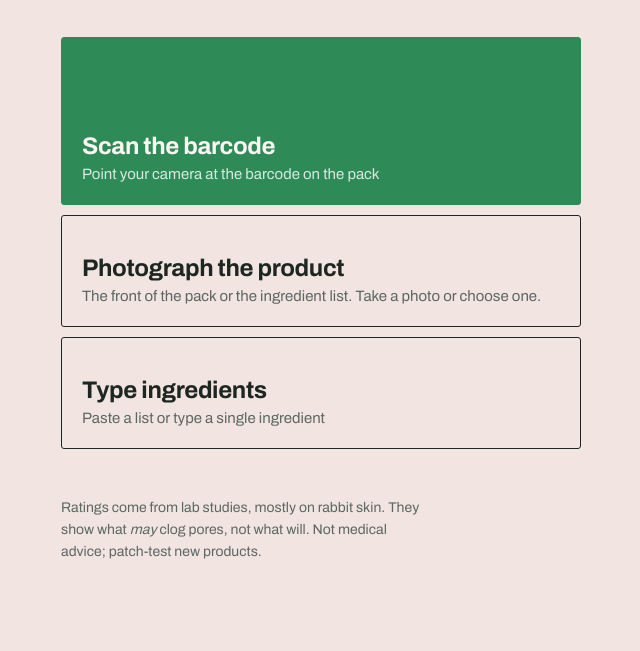
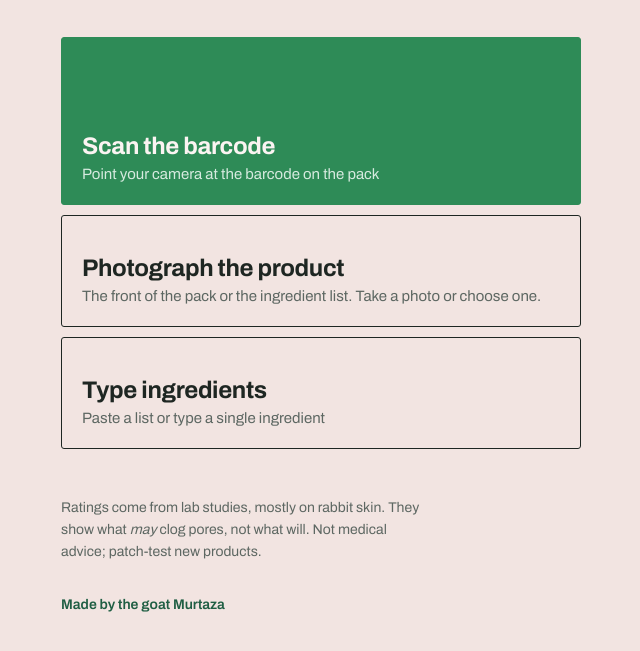
Before and after one commit to murtaza-waqar-257/Pore, a website: page index.html in a window 1280 px wide. Shown: the part 253-904 px from the top of the page, without its empty margins (319-959 px from the left). Before the commit the page ends 877 px from the top, so only its background shows below. Drawn offline with Linux system fonts and the light colour scheme.

Commit message:
Add credit line
Co-Authored-By: Claude Opus 5.5 <noreply@anthropic.com>
Claude-Session: https://claude.ai/code/session_01FWnBPdRkfABbxD9CNVaBcW

```diff
--- a/app.js
+++ b/app.js
@@ -61,6 +61,7 @@
         </button>
       </div>
       <p class="foot">Ratings come from lab studies, mostly on rabbit skin. They show what <em>may</em> clog pores, not what will. Not medical advice; patch-test new products.</p>
+      <p class="credit">Made by the goat Murtaza</p>
     `);
     wirePhoto();
     app.querySelector("[data-go=type]").addEventListener("click", () => { state.product = null; edit(""); });
@@ -371,7 +372,8 @@
       ${group("unknown", unknown, `<ul class="plain">${unknown.map((x) => `<li>${esc(x.label)}</li>`).join("")}</ul>`)}
       <div class="again"><button class="btn" data-again>Check another product</button>
       <button class="btn ghost" data-editlist>Edit this list</button></div>
-      <p class="foot">Ratings mostly come from rabbit-ear tests of single ingredients at full strength. A whole product can behave differently. Not medical advice; patch-test new products.</p>`, keep);
+      <p class="foot">Ratings mostly come from rabbit-ear tests of single ingredients at full strength. A whole product can behave differently. Not medical advice; patch-test new products.</p>
+      <p class="credit">Made by the goat Murtaza</p>`, keep);
     wireBar(); wirePhoto();
     app.querySelectorAll("[data-t]").forEach((t) => t.addEventListener("change", () => {
       state[t.dataset.t] = t.checked; store.set(t.dataset.t, t.checked); results(true);
--- a/styles.css
+++ b/styles.css
@@ -56,6 +56,8 @@ header.bar { display: flex; align-items: baseline; justify-content: space-betwee
   background: none; border: 0; padding: 6px 0; cursor: pointer;
   color: var(--sea-deep); text-decoration: underline; text-underline-offset: 4px; text-decoration-thickness: 1px;
 }
+
+.credit { margin: 18px 0 0; font-size: 14px; font-weight: 600; color: var(--sea-deep); }
 
 /* The three ways in */
 .ways { display: grid; gap: 10px; }
```
